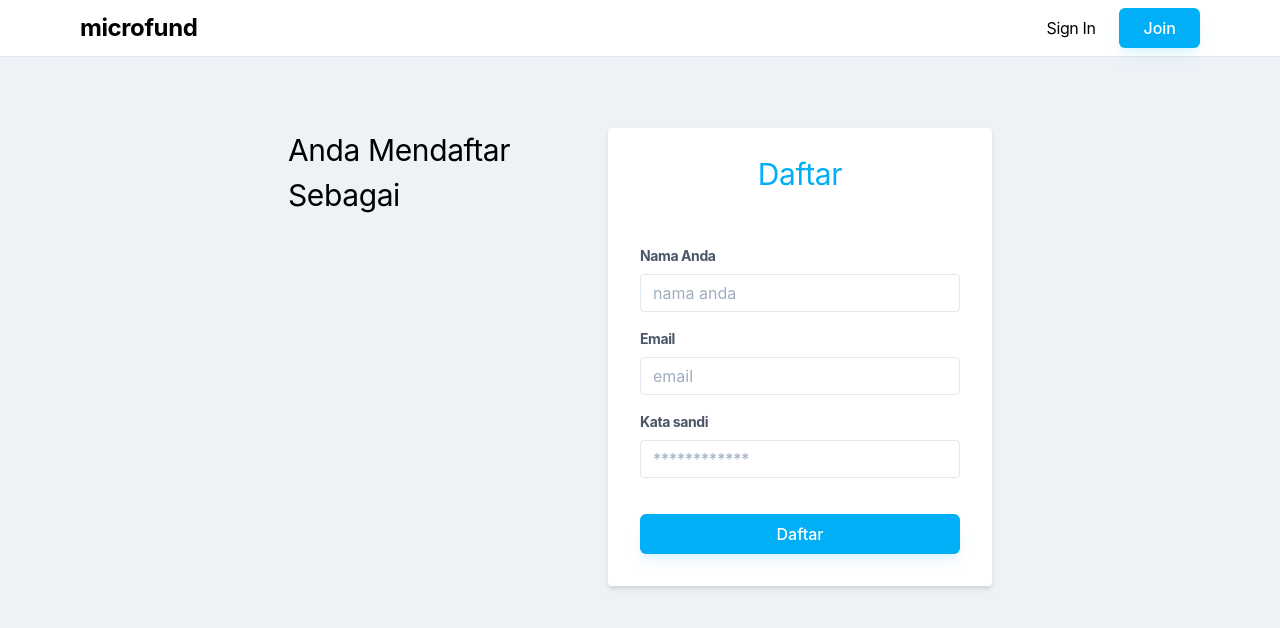
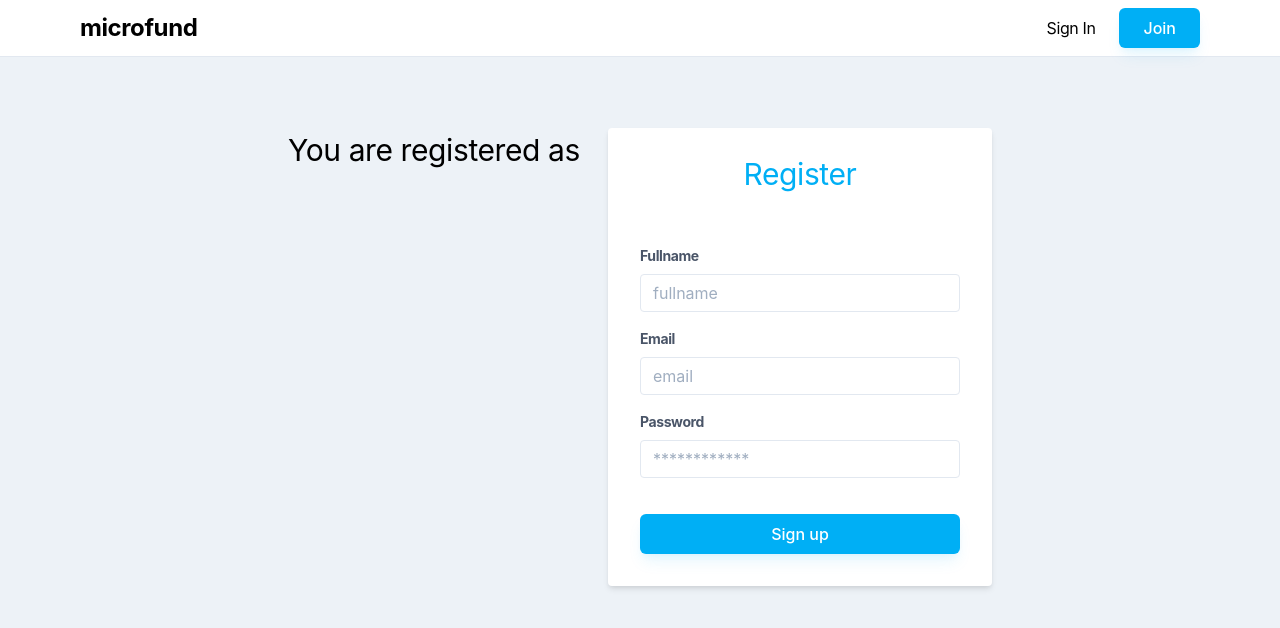
Before and after one commit to ReiiSky/garudahacks-frontend, a Nuxt app: page /register in a window 1280 px wide. Shown: the top 628 px of the page. Built offline with nearby package versions, Linux system fonts and the light colour scheme; a web font is replaced by a local one.

Commit message:
feat: add new input
added new input only for user that registered as company

```diff
--- a/pages/register.vue
+++ b/pages/register.vue
@@ -1,7 +1,7 @@
 <template>
   <div class="flex justify-center mt-32">
     <div class="register-role-info w-1/4">
-      <h3 class="lg:text-3xl">Anda Mendaftar Sebagai {{ register_as }}</h3>
+      <h3 class="lg:text-3xl">You are registered as {{ register_as }}</h3>
       <div class="roles ml-12">
         <ul v-for="data in datas.roles" :key="data.id">
           <li>{{ data }}</li>
@@ -10,19 +10,34 @@
     </div>
     <div class="w-full max-w-sm">
       <form class="bg-white shadow-md rounded px-8 pt-6 pb-8 mb-4">
-        <h3 class="lg:text-3xl text-primary text-center">Daftar</h3>
+        <h3 class="lg:text-3xl text-primary text-center">Register</h3>
         <div class="mb-4 mt-12">
           <label
             class="block text-gray-700 text-sm font-bold mb-2"
             for="fullname"
-            >Nama Anda</label
+            >Fullname</label
           >
           <input
             id="fullname"
             class="appearance-none border rounded w-full py-2 px-3 text-gray-700 leading-tight focus:outline-none focus:shadow-outline"
             type="text"
-            placeholder="nama anda"
+            placeholder="fullname"
           />
+        </div>
+        <div v-if="this.$route.query.as === 'company'">
+          <div class="mb-4">
+            <label
+              class="block text-gray-700 text-sm font-bold mb-2"
+              for="company-name"
+              >Company Name</label
+            >
+            <input
+              id="company-name"
+              class="appearance-none border rounded w-full py-2 px-3 text-gray-700 leading-tight focus:outline-none focus:shadow-outline"
+              type="text"
+              placeholder="company name"
+            />
+          </div>
         </div>
         <div class="mb-4">
           <label class="block text-gray-700 text-sm font-bold mb-2" for="email"
@@ -39,7 +54,7 @@
           <label
             class="block text-gray-700 text-sm font-bold mb-2"
             for="password"
-            >Kata sandi</label
+            >Password</label
           >
           <input
             id="password"
@@ -50,7 +65,7 @@
           <!-- <p class="text-red-500 text-xs italic">Please choose a password.</p> -->
         </div>
         <div class="flex items-center justify-between">
-          <Button class="w-full">Daftar</Button>
+          <Button class="w-full">Sign up</Button>
         </div>
       </form>
     </div>
@@ -85,16 +100,6 @@ export default {
             },
           }
           break
-        case 'investor':
-          this.datas = {
-            as: 'Investor',
-            roles: {
-              one: 'Modalin yg UMKM',
-              two: 'Modalin yg UMKM',
-              three: 'Modalin yg UMKM',
-            },
-          }
-          break
         case 'umkm':
           this.datas = {
             as: 'UMKM',
```
